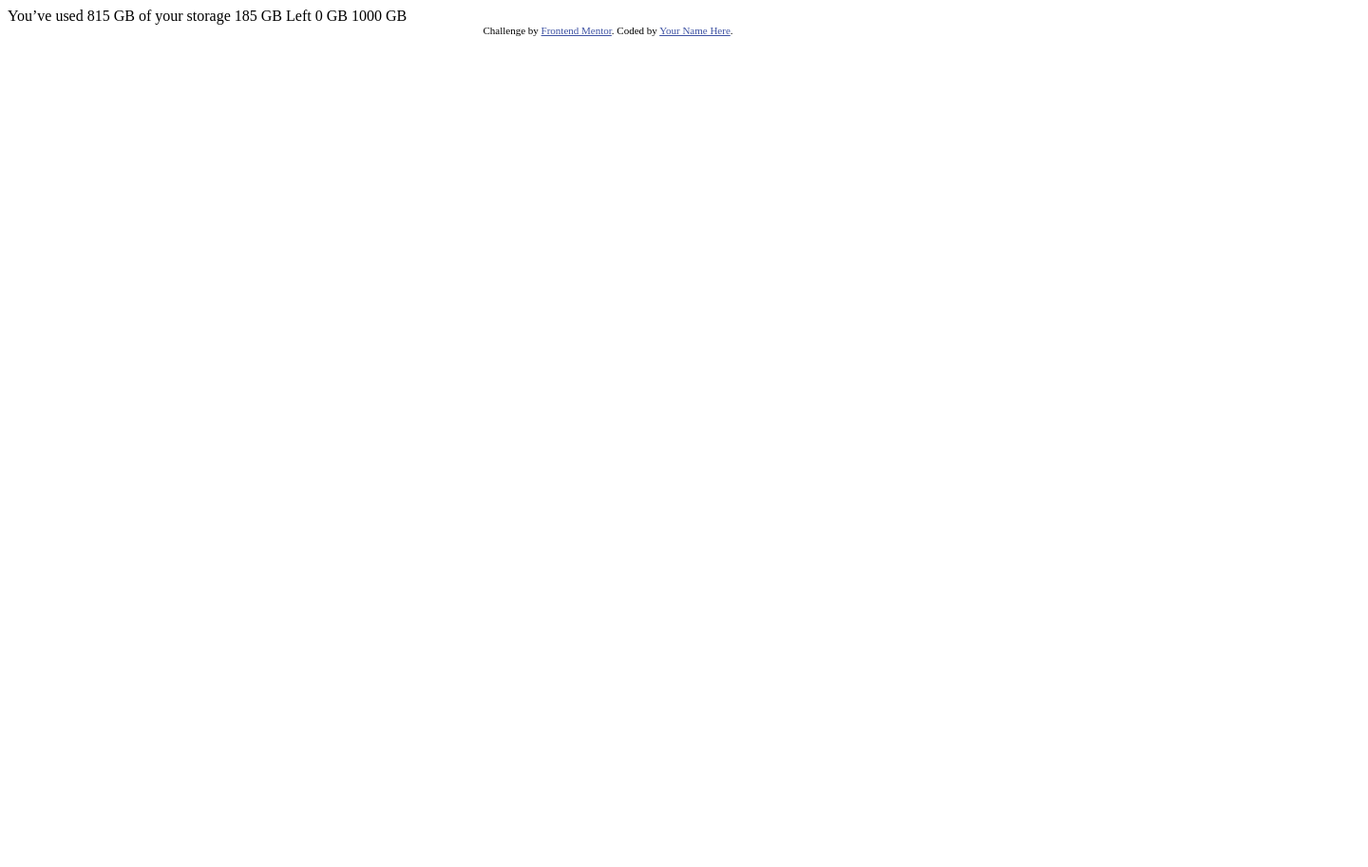
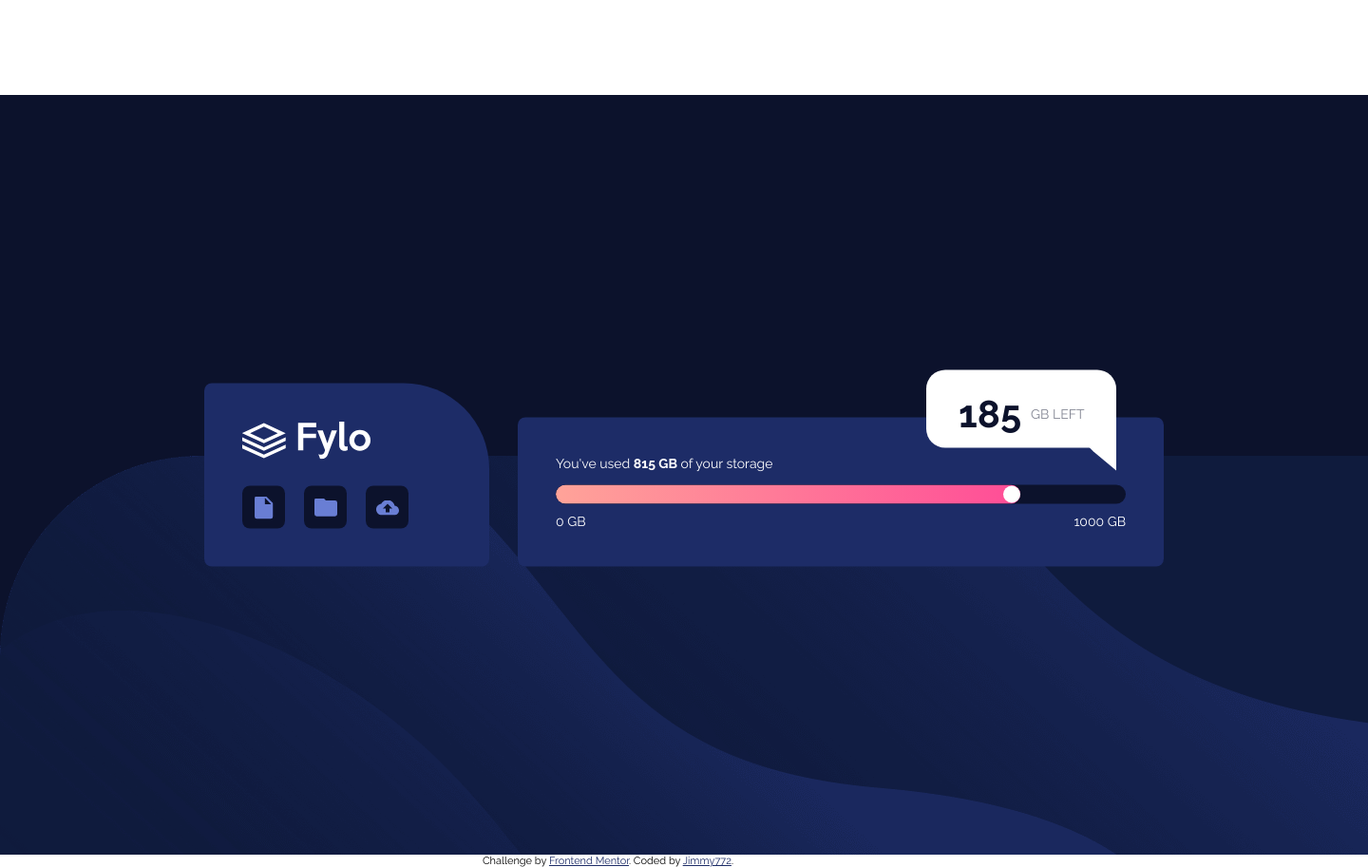
Before and after one commit to Jimmy772/Fylo-data-storage-component-hub, a plain HTML site: page index.html in a window 1280 px wide. Shown: the whole page at 95% size, 1440 px wide, since content can reach past the window. Before the commit the page ends 800 px from the top, so only its background shows below. Drawn offline with Linux system fonts and the light colour scheme.

Commit message:
completed full screen version

```diff
--- /dev/null
+++ b/css/style.css
@@ -0,0 +1,156 @@
+@import url("https://fonts.googleapis.com/css2?family=Raleway:wght@400;700&display=swap");
+* {
+  padding: 0;
+  margin: 0;
+  box-sizing: border-box;
+}
+
+body {
+  font-family: "Raleway", sans-serif;
+  font-size: 14px;
+}
+
+ul {
+  list-style: none;
+}
+
+.flex {
+  display: flex;
+}
+
+.center {
+  margin: 0;
+  position: absolute;
+  top: 50%;
+  left: 50%;
+  -ms-transform: translate(-50%, -50%);
+  transform: translate(-50%, -50%);
+}
+
+.container {
+  position: relative;
+  width: 1440px;
+  height: 800px;
+  margin: 100px auto 0;
+  overflow: auto;
+  padding: 0 40px;
+  background: url(../images/bg-desktop.png), hsl(229, 57%, 11%);
+  background-position: bottom;
+  background-repeat: no-repeat;
+}
+
+.showcase {
+  background: white;
+}
+
+.showcase-main {
+  justify-content: center;
+}
+
+.logo-card {
+  padding: 40px;
+  background: hsl(228, 56%, 26%);
+  border-radius: 8px 90px 8px 8px;
+  width: 300px;
+  align-self: flex-end;
+  height: fit-content;
+  flex-direction: column;
+}
+.logo-card .head {
+  margin-bottom: 25px;
+}
+.logo-card .sub-head li {
+  display: flex;
+  justify-content: center;
+  align-items: center;
+  margin-right: 20px;
+  background: hsl(229, 57%, 11%);
+  border-radius: 8px;
+  width: 45px;
+  height: 45px;
+}
+
+.progress-card {
+  position: relative;
+  align-self: flex-end;
+  background: hsl(228, 56%, 26%);
+  box-sizing: content-box;
+  color: white;
+  padding: 40px;
+  margin-left: 30px;
+  border-radius: 8px;
+}
+
+.progress-bar {
+  position: relative;
+  width: 600px;
+  height: 20px;
+  background: hsl(229, 57%, 11%);
+  border-radius: 10px;
+  overflow: hidden;
+  margin: 15px 0 10px;
+}
+.progress-bar .fill {
+  position: absolute;
+  top: 0;
+  left: 0;
+  bottom: 0;
+  width: 81.5%;
+  background: linear-gradient(to right, hsl(6, 100%, 80%), hsl(335, 100%, 65%));
+  z-index: 1;
+  border-radius: 10px;
+}
+.progress-bar .ball {
+  position: absolute;
+  top: 1px;
+  right: 0;
+  width: 18px;
+  border-radius: 50%;
+  height: 90%;
+  background: white;
+  z-index: 2;
+}
+
+.progress-limits {
+  justify-content: space-between;
+}
+
+.bubble {
+  position: absolute;
+  top: -50px;
+  right: 50px;
+  line-height: 24px;
+  width: 200px;
+  background: #fff;
+  border-radius: 20px 20px 0;
+  padding: 34px 0 24px 34px;
+  text-align: center;
+  color: hsl(229, 7%, 55%);
+  text-transform: uppercase;
+}
+.bubble strong {
+  font-size: 2.5rem;
+  color: hsl(229, 57%, 11%);
+  margin-right: 10px;
+}
+
+.bubble-bottom-left:before {
+  content: "";
+  width: 0px;
+  height: 0px;
+  position: absolute;
+  border-left: 12px solid transparent;
+  border-right: 24px solid #fff;
+  border-top: 12px solid #fff;
+  border-bottom: 20px solid transparent;
+  right: 0;
+  bottom: -24px;
+}
+
+.attribution {
+  font-size: 11px;
+  text-align: center;
+}
+.attribution a {
+  color: hsl(228, 56%, 26%);
+}
--- a/index.html
+++ b/index.html
@@ -7,25 +7,53 @@
   <link rel="icon" type="image/png" sizes="32x32" href="./images/favicon-32x32.png">
 
   <title>Frontend Mentor | Fylo data storage component</title>
-
-  <!-- Feel free to remove these styles or customise in your own stylesheet 👍 -->
-  <style>
-    .attribution { font-size: 11px; text-align: center; }
-    .attribution a { color: hsl(228, 45%, 44%); }
-  </style>
+  <link rel="stylesheet" href="css/style.css">
 </head>
 <body>
+  <section class="showcase">
 
-  You’ve used 815 GB of your storage
+    <div class="container ">
+      <div class="showcase-main flex center">
+        <div class="logo-card flex">
+          <header class="head">
+            <img src="images/logo.svg" alt="logo" class="logo">
+          </header>
+          <ul class="sub-head flex">
+            <li><img src="images/icon-document.svg" alt="" class="document"></li>
+            <li><img src="images/icon-folder.svg" alt="" class="folder"></li>
+            <li><img src="images/icon-upload.svg" alt="" class="upload"></li>
+          </ul>
+        </div>
 
-  185 GB Left
+        <div class="progress-card">
+          <div class="bubble bubble-bottom-left flex">
+            <strong>185</strong>
+            <p>GB Left</p>
+          </div>
+          <div class="main">
+            <p>You've used <strong>815 GB</strong> of your storage</p>
+            <div class="progress-info-card">
+            </div>
+            <div class="progress-bar flex">
+              <div class="fill">
+                <div class="ball"></div>
+              </div>
+            </div>
+            <div class="progress-limits flex">
+              <p class="progress-start">0 GB</p>
+              <p class="progress-end">1000 GB</p>
+            </div>
+          </div>
 
-  0 GB
-  1000 GB
+        </div>
+      </div>
+    </div>
+    <div class="attribution">
+      Challenge by <a href="https://www.frontendmentor.io?ref=challenge" target="_blank">Frontend Mentor</a>.
+      Coded by <a href="https://www.frontendmentor.io/profile/Jimmy772">Jimmy772</a>.
+    </div>
+  </section>
 
-  <div class="attribution">
-    Challenge by <a href="https://www.frontendmentor.io?ref=challenge" target="_blank">Frontend Mentor</a>.
-    Coded by <a href="#">Your Name Here</a>.
-  </div>
+
 </body>
 </html>
```
Also changed, not shown: 1 other file.
